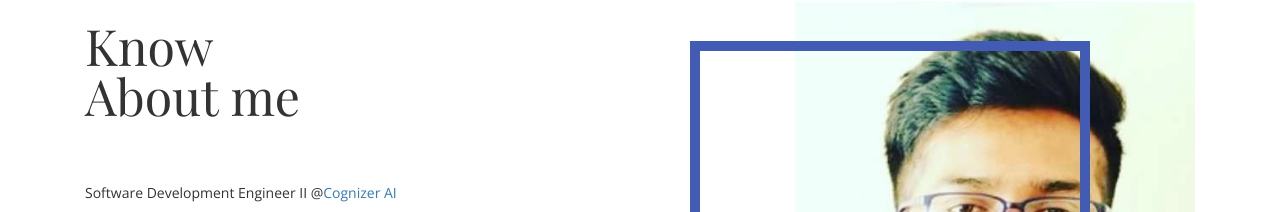
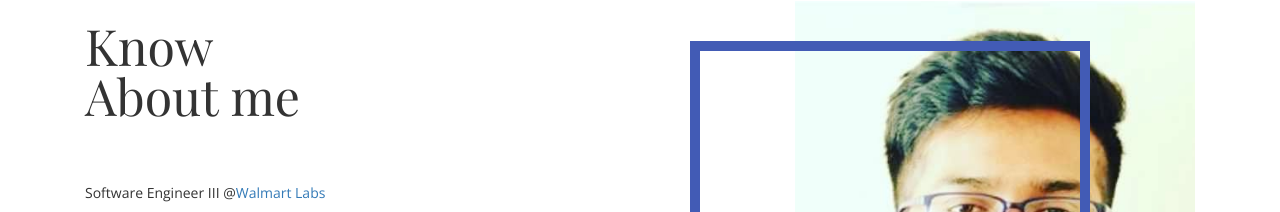
Before and after one commit to arcticOak2/arcticOak2.github.io, a plain HTML site: page index.html in a window 1280 px wide. Shown: the part 899-1111 px from the top of the page. Drawn offline with nearby package versions, Linux system fonts and the light colour scheme; files whose address does not match are found by name; a web font is replaced by a local one.

Commit message:
Update index.html

```diff
--- a/index.html
+++ b/index.html
@@ -64,7 +64,7 @@
             <div class="col-md-6" data-aos="fade-up">
                 <h1 class="size-50">Know <br /> About me</h1>
                 <div class="h-50"></div>
-                <p>Software Development Engineer II @<a href="https://www.cognizer.ai/">Cognizer AI</a></p>
+                <p>Software Engineer III @<a href="https://www.walmart.com/">Walmart Labs</a></p>
                 <p>I love coming up with elegant simple solutions to solve the most complex problems. I find joy and satisfaction in building a solution, that is intuitive and simple on its surface and yet complex and intelligent at its core.</p>
                 <div class="h-50"></div>
             </div>
```
